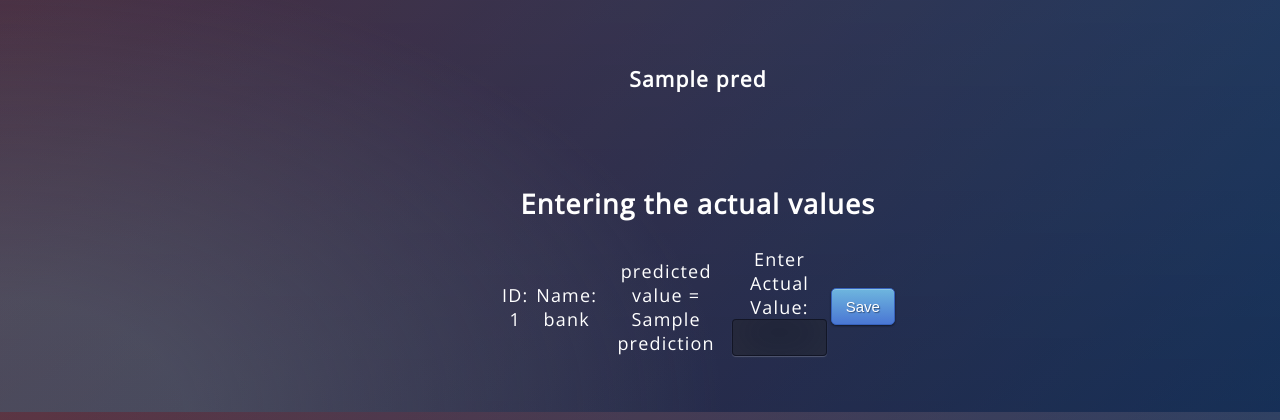
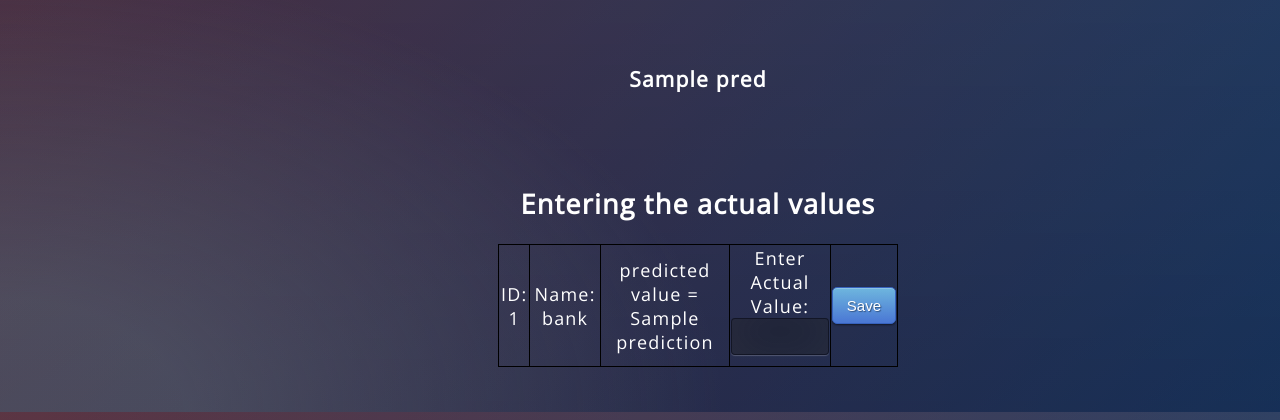
Before and after one commit to winstonjoels/mlops, a Flask app: template templates/bank.html in a window 1280 px wide. Shown: the part 388-808 px from the top of the page. Run offline with Flask 2, Linux system fonts and the light colour scheme; the template is opened without the code that fills it: most values are stand-ins (such as "Sample title", 1, 10 or a date in 2020).

Commit message:
Update bank.html

```diff
--- a/templates/bank.html
+++ b/templates/bank.html
@@ -61,6 +61,12 @@
 		<br>
 		<br>
 		<h2>Entering the actual values</h2>
+		<style>
+			table, tr, td {
+				border: 1px solid black;
+				border-collapse: collapse;
+			}
+		</style>
 		<table>
 			<tr>
 				<td>ID: {{id}}</td>
```
